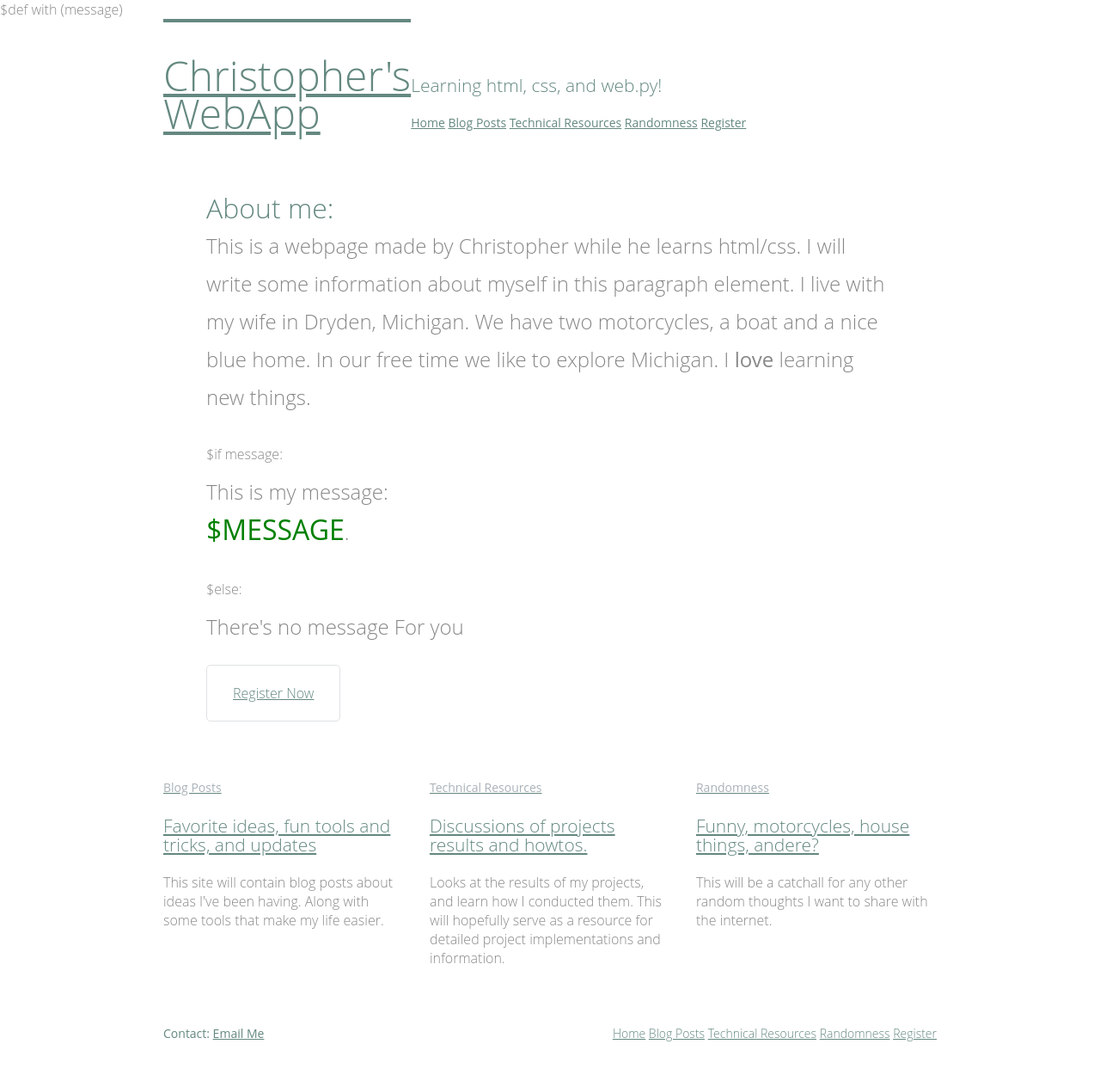
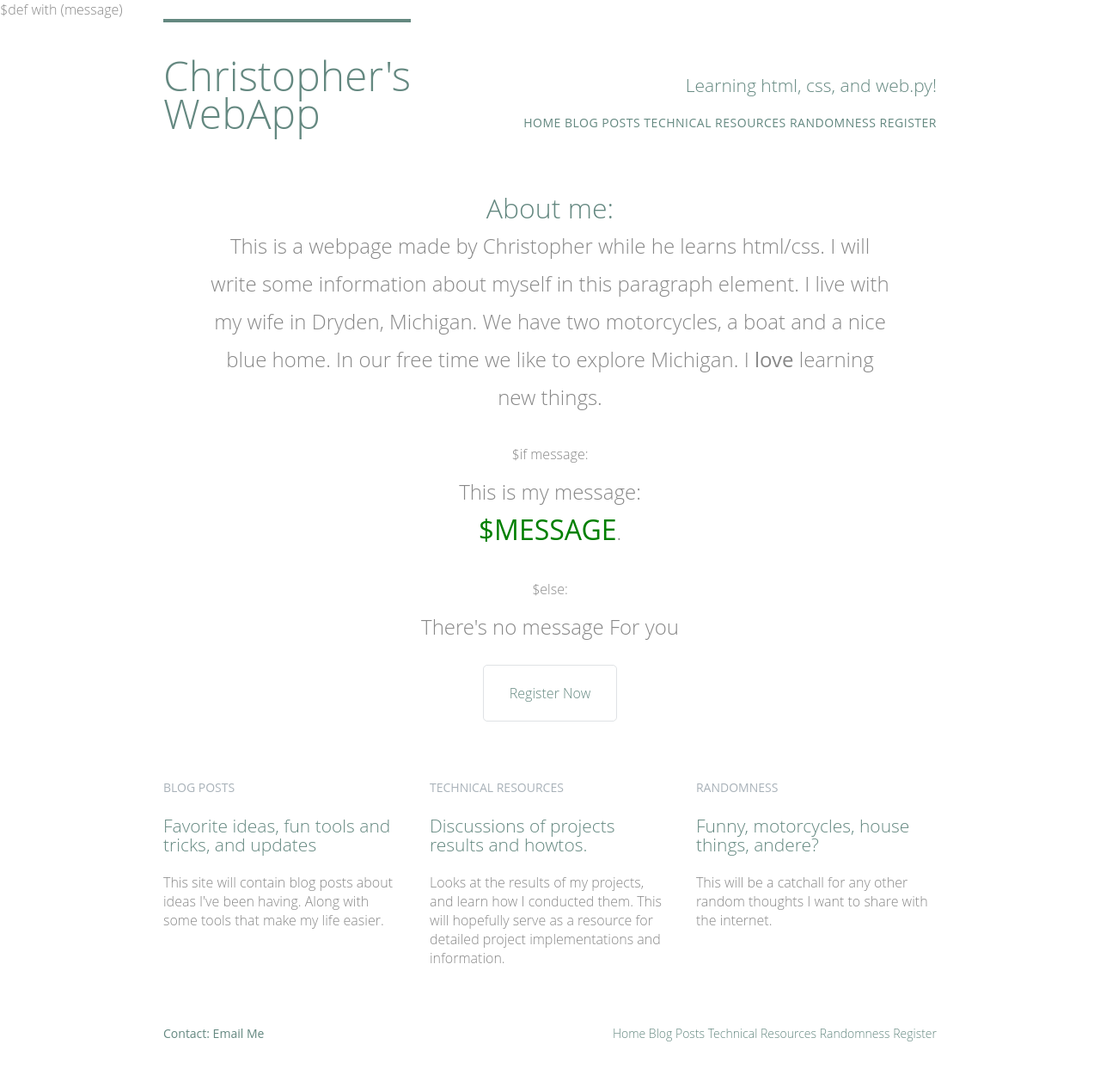
Before and after one commit to cmgrass/chrisGrassLabsSite, a Python web app: template templates/index.html in a window 1280 px wide. Shown: the whole page at 86% size. Run offline with Jinja, Linux system fonts and the light colour scheme; the template is opened without the code that fills it, so the values that code supplies are empty.

Commit message:
Learned and applied text properties.

```diff
--- a/templates/blog.html
+++ b/templates/blog.html
@@ -12,7 +12,7 @@
                 <a href="/">Christopher's <br> WebApp</a>
             </h1>
             <h3 class="tagline">Learning html, css, and web.py!</h3>
-            <nav class="primary-nav">
+            <nav class="nav primary-nav">
                 <a href="/">Home</a>
                 <a href="blog.html">Blog Posts</a>
                 <a href="techResource.html">Technical Resources</a>
@@ -32,7 +32,7 @@
                 Contact: <a href="mailto:cmgrassee@gmail.com?
                 subject=Contact%20From%20Site">Email Me</a>
             </small>
-            <nav>
+            <nav class="nav">
                 <a href="/">Home</a>
                 <a href="blog.html">Blog Posts</a>
                 <a href="techResource.html">Technical Resources</a>
--- a/templates/index.html
+++ b/templates/index.html
@@ -14,7 +14,7 @@
               <a href="/">Christopher's <br> WebApp</a>
             </h1>
             <h3 class="tagline">Learning html, css, and web.py!</h3>
-            <nav class="primary-nav">
+            <nav class="nav primary-nav">
                 <a href="/">Home</a>
                 <a href="blog.html">Blog Posts</a>
                 <a href="techResource.html">Technical Resources</a>
@@ -83,7 +83,7 @@
                 Contact: <a href="mailto:cmgrassee@gmail.com?
                 subject=Contact%20From%20Site">Email Me</a>
             </small>
-            <nav>
+            <nav class="nav">
                 <a href="/">Home</a>
                 <a href="blog.html">Blog Posts</a>
                 <a href="techResource.html">Technical Resources</a>
--- a/templates/main.css
+++ b/templates/main.css
@@ -126,6 +126,7 @@
   color: #a9b2b9;
   font-size: 14px;
   font-weight: 400;
+  text-transform: uppercase;
 }
 strong {
   font-weight: 400;
@@ -140,6 +141,10 @@
 }
 a {
   color: #648880;
+  text-decoration: none;
+}
+p a {
+  border-bottom: 1px solid #dfe2e5;
 }
 .teaser a:hover h3 {
   color: #a9b2b9;
@@ -167,16 +172,25 @@
 }
 .tagline{
   margin: 66px 0 22px 0;
+  text-align: right;
 }
 .primary-nav {
   font-size: 14px;
   font-weight: 400;
+  letter-spacing: .5px;
+  text-transform: uppercase;
+}
+
+/*----- N A V I G A T I O N -----*/
+.nav {
+  text-align: right;
 }
 
 /*----- H O M E -----*/
 .hero {
   line-height: 44px;
   padding: 22px 80px 66px 80px;
+  text-align: center;
 }
 .hero h2 {
   font-size: 32px;
@@ -216,10 +230,6 @@
   font-weight: 400;
 }
 
-.primary-footer nav {
-  float: right;
-}
-
 .primary-footer {
   color: #648880;
   font-size: 14px;
--- a/templates/randomness.html
+++ b/templates/randomness.html
@@ -12,7 +12,7 @@
                 <a href="/">Christopher's <br> WebApp</a>
             </h1>
             <h3 class="tagline">Learning html, css, and web.py!</h3>
-            <nav class="primary-nav">
+            <nav class="nav primary-nav">
                 <a href="/">Home</a>
                 <a href="blog.html">Blog Posts</a>
                 <a href="techResource.html">Technical Resources</a>
@@ -32,7 +32,7 @@
                 Contact: <a href="mailto:cmgrassee@gmail.com?
                 subject=Contact%20From%20Site">Email Me</a>
             </small>
-            <nav>
+            <nav class="nav">
                 <a href="/">Home</a>
                 <a href="blog.html">Blog Posts</a>
                 <a href="techResource.html">Technical Resources</a>
--- a/templates/register.html
+++ b/templates/register.html
@@ -12,7 +12,7 @@
                 <a href="/">Christopher's <br> WebApp</a>
             </h1>
             <h3 class="tagline">Learning html, css, and web.py!</h3>
-            <nav class="primary-nav">
+            <nav class="nav primary-nav">
                 <a href="/">Home</a>
                 <a href="blog.html">Blog Posts</a>
                 <a href="techResource.html">Technical Resources</a>
@@ -32,7 +32,7 @@
                 Contact: <a href="mailto:cmgrassee@gmail.com?
                 subject=Contact%20From%20Site">Email Me</a>
             </small>
-            <nav>
+            <nav class="nav">
                 <a href="/">Home</a>
                 <a href="blog.html">Blog Posts</a>
                 <a href="techResource.html">Technical Resources</a>
--- a/templates/techResource.html
+++ b/templates/techResource.html
@@ -12,7 +12,7 @@
                 <a href="/">Christopher's <br> WebApp</a>
             </h1>
             <h3 class="tagline">Learning html, css, and web.py!</h3>
-            <nav class="primary-nav">
+            <nav class="nav primary-nav">
                 <a href="/">Home</a>
                 <a href="blog.html">Blog Posts</a>
                 <a href="techResource.html">Technical Resources</a>
@@ -32,7 +32,7 @@
                 Contact: <a href="mailto:cmgrassee@gmail.com?
                 subject=Contact%20From%20Site">Email Me</a>
             </small>
-            <nav>
+            <nav class="nav">
                 <a href="/">Home</a>
                 <a href="blog.html">Blog Posts</a>
                 <a href="techResource.html">Technical Resources</a>
```
